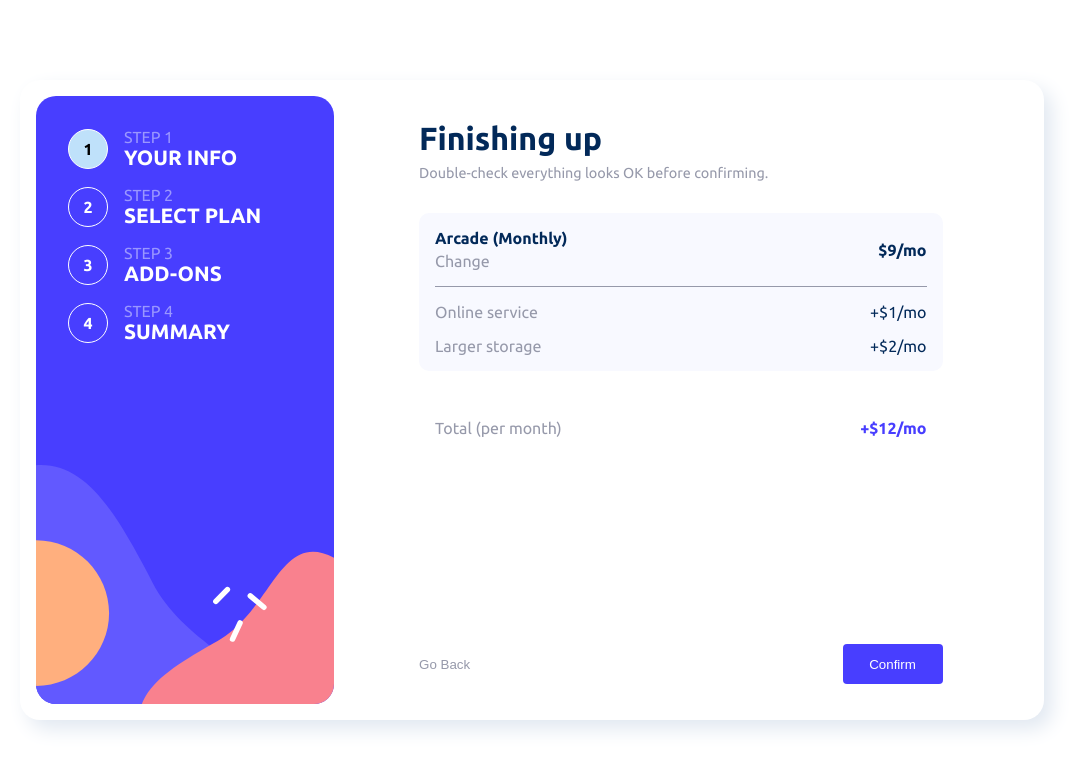
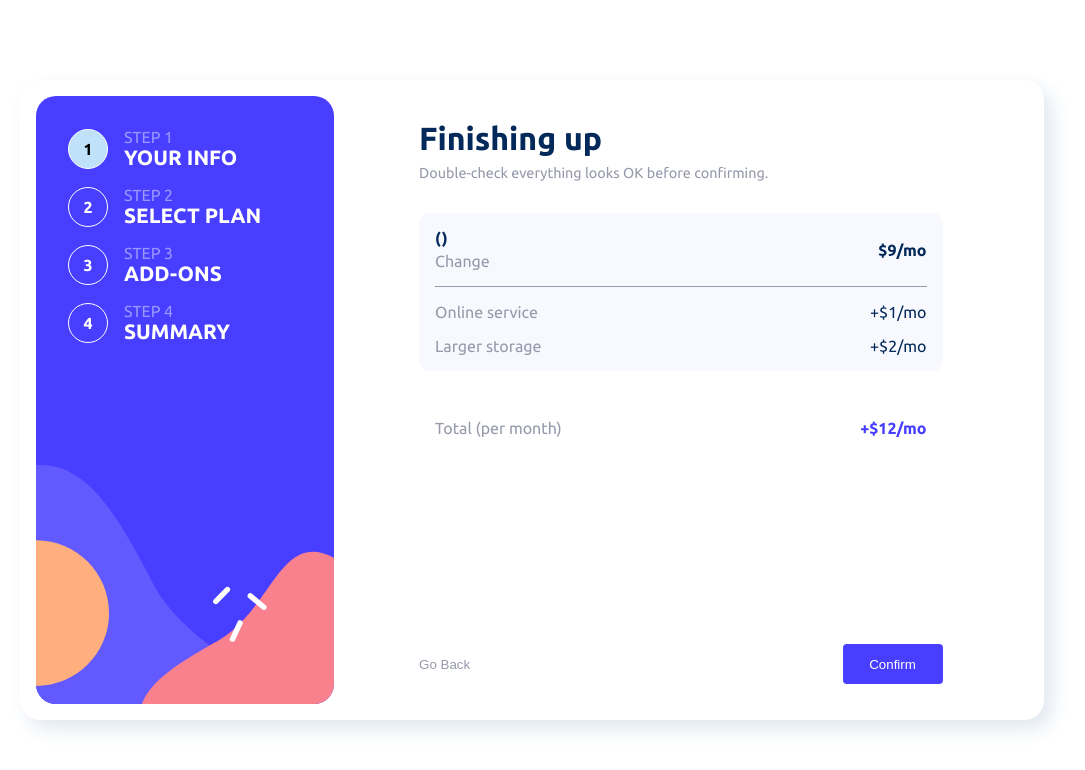
Before and after one commit to Pe-KaY/multi-step-form, an Angular app: page /summary in a window 1280 px wide. Shown: the top 770 px of the page, without its empty margins (108-1193 px from the left). Built offline with nearby package versions, Linux system fonts and the light colour scheme.

Commit message:
interpolated selected plan

```diff
--- a/src/app/summary/summary.component.html
+++ b/src/app/summary/summary.component.html
@@ -16,34 +16,38 @@
                     <!-- selected plan -->
                     <div>
                         <p>
-                            Arcade (Monthly)
+                            {{
+                                this.finalDataReview.selectedPlan
+                            }} ({{
+                                    finalDataReview.billingPeriod
+                                }}) <!-- interpolate this -->
                         </p>
                         <a (click)="routeToPlan()">Change</a>
                     </div>
 
                     <!-- charges -->
-                    <p>$9/mo</p>
+                    <p>$9/mo</p> <!-- interpolate this -->
 
                 </div>
                 <!-- selected addons -->
                 <div class="online_service">
                     <!-- online service -->
-                    <p>Online service</p>
-                    <p>+$1/mo</p>
+                    <p>Online service</p> <!-- interpolate this -->
+                    <p>+$1/mo</p> <!-- interpolate this -->
                 </div>
 
                 <div class="larger_storage">
                     <!-- large storage -->
-                    <p>Larger storage</p>
-                    <p>+$2/mo</p>
+                    <p>Larger storage</p> <!-- interpolate this -->
+                    <p>+$2/mo</p> <!-- interpolate this -->
                 </div>
 
             </section>
 
             <!-- total charges -->
             <section class="total">
-                <p>Total (per month)</p>
-                <p>+$12/mo</p>
+                <p>Total (per month)</p> <!-- interpolate this -->
+                <p>+$12/mo</p>    <!-- interpolate this -->
             </section>
 
         </section>
--- a/src/app/summary/summary.component.ts
+++ b/src/app/summary/summary.component.ts
@@ -2,6 +2,7 @@ import { Component, OnInit } from '@angular/core';
 import { Router, RouterLink } from '@angular/router';
 // import { FormDataService } from '../service/form-data.service';
 import { FormDataService } from '../service/form-data.service';
+import { FormData } from '../interfaces/form-data';
 
 @Component({
   selector: 'app-summary',
@@ -13,7 +14,7 @@ import { FormDataService } from '../service/form-data.service';
 export class SummaryComponent implements OnInit{
 
   isConfirmed: boolean = false;
-  finalDataCompilation = {};
+  finalDataReview: FormData = {};
 
   constructor(
     private router: Router,
@@ -29,9 +30,9 @@ export class SummaryComponent implements OnInit{
       selectectedPlan: 'arcade',
       billingPeriod: 'monthly',
     }
-    this.formService.updateFormData(something);
-    const finalDataCompilation = this.formService.getFormData();
-    console.log(finalDataCompilation);
+    // this.formService.updateFormData(something);
+    this.finalDataReview = this.formService.getFormData();
+    console.log(this.finalDataReview);
   }
 
   routeToPlan () {
@@ -46,6 +47,22 @@ export class SummaryComponent implements OnInit{
     this.router.navigateByUrl('/addons');
   }
 
+  // firstLetterCap (word : string) {
+  //   if (word.length === 0) {
+  //     return word; // handle empty string case
+  //   }
+
+  //   return word.replace(word.at(0), word.at(0)?.toUpperCase());
+  // }
+
+  // firstLetterCap(word: string) {
+  //   if (word.length === 0) {
+  //     return word; // handle empty string case
+  //   }
+  //   const firstChar = word.charAt(0);
+  //   return word.replace(firstChar, firstChar.toUpperCase());
+  // }
+
 
 
 }
```
